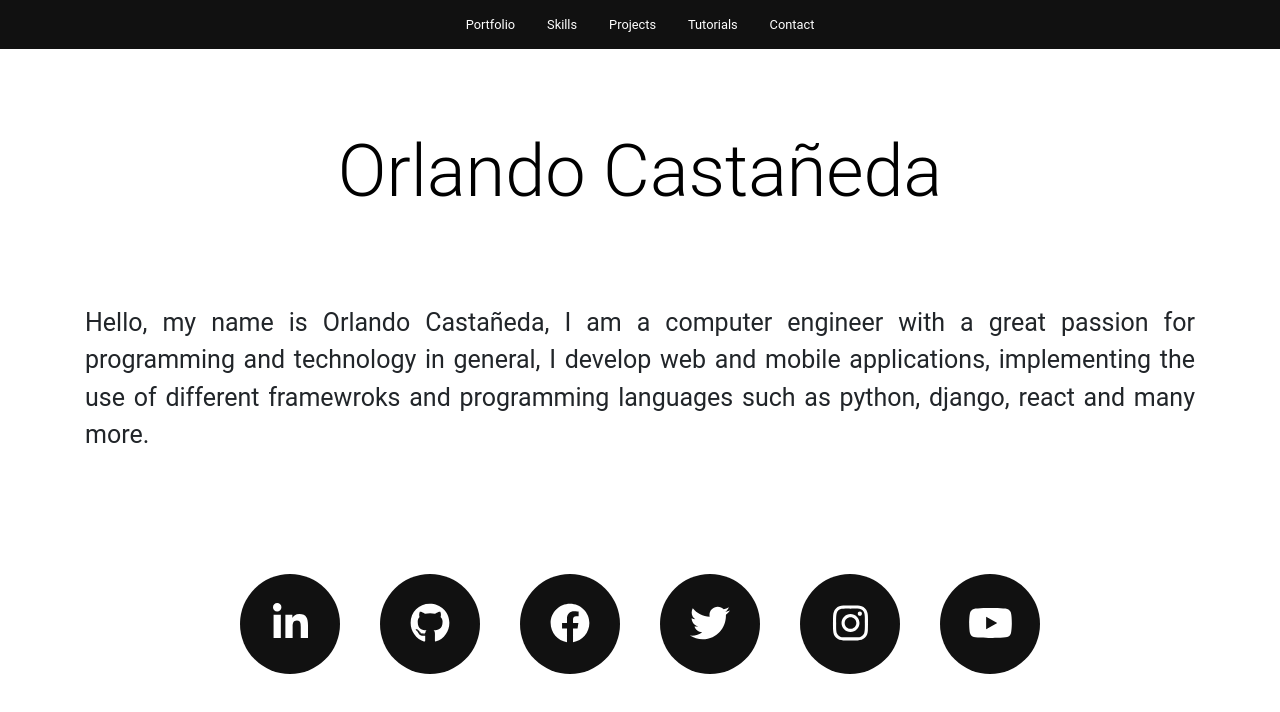
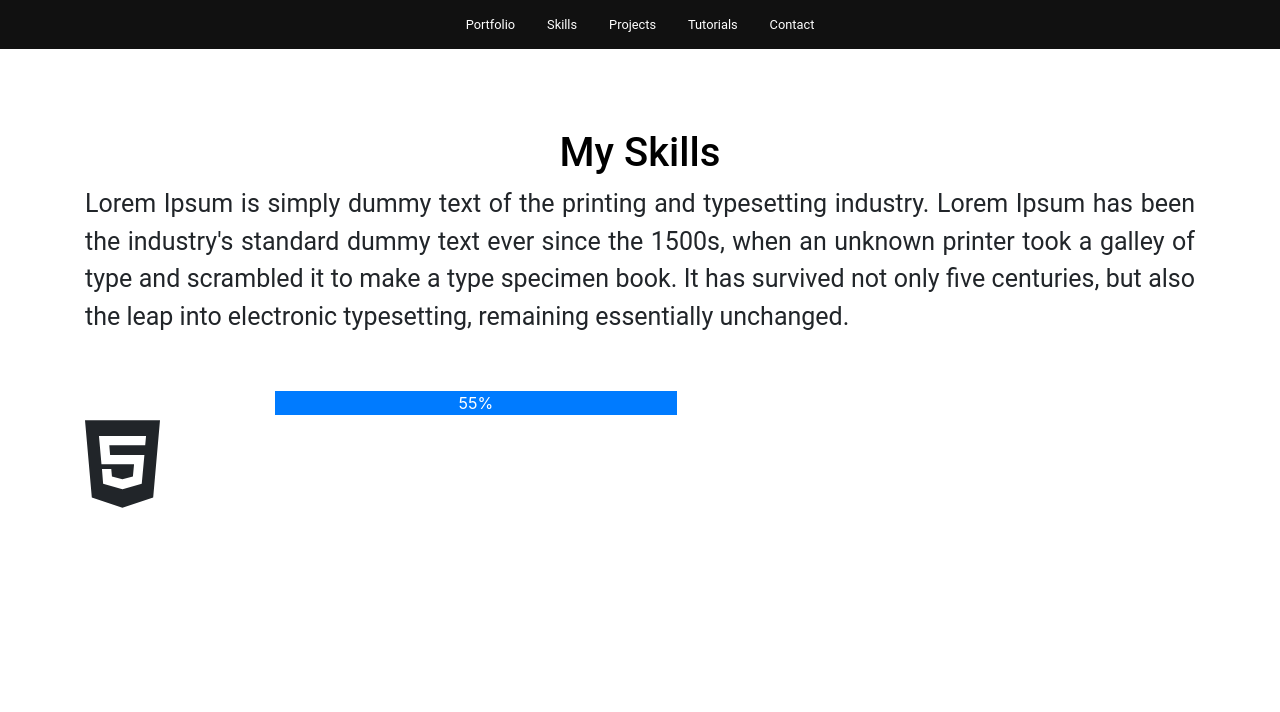
Before and after one commit to orlandCasta/web-portfolio, a React app in the folder web_portfolio/: page / in a window 1280 px wide. Built offline with nearby package versions, Linux system fonts and the light colour scheme.

Commit message:
Skills page under development, icons and progress bar included, not finished yet

```diff
--- a/web_portfolio/src/index.js
+++ b/web_portfolio/src/index.js
@@ -6,6 +6,7 @@ and dom of the appendchill */
 import React from 'react';
 import ReactDOM from 'react-dom';
 import Profile from './pages/Profile';
+import Skills from './pages/skills';
 
 //Bootstrap
 import 'bootstrap/dist/css/bootstrap.css';
@@ -17,4 +18,4 @@ import 'bootstrap/dist/css/bootstrap.css';
 const container = document.getElementById('app')
 
 //ReactDOM(__what__,__where);
-ReactDOM.render(<Profile/>,container);
+ReactDOM.render(<Skills/>,container);
--- /dev/null
+++ b/web_portfolio/src/pages/skills.js
@@ -0,0 +1,52 @@
+import React from 'react';
+import Navbar from '../components/Navbar';
+import '../pages/styles/skills.css';
+
+// libraries for awesome font icons
+import {FontAwesomeIcon} from '@fortawesome/react-fontawesome'
+import {} from '@fortawesome/free-solid-svg-icons'// prefix fas
+import {faReact,faHtml5,faCss3,faPython,faJsSquare,faBootstrap} from '@fortawesome/free-brands-svg-icons'// prefix fab
+
+class Skills extends React.Component{
+    render(){
+        return(
+            <div>
+                <Navbar/>
+                <div className="container">
+                    <div className="row">
+                        <div className="col text-center">
+                            <div className="name">
+                                <h1>My Skills</h1>
+                            </div>
+                        </div>
+                    </div>
+                    <div className="row">
+                        <div className="col text-justify">
+                        <text>
+                        Lorem Ipsum is simply dummy text of the printing and typesetting industry. Lorem Ipsum has been the industry's
+                        standard dummy text ever since the 1500s, when an unknown printer took a galley of type and scrambled
+                        it to make a type specimen book. It has survived not only five centuries, but also the leap
+                        into electronic typesetting, remaining essentially unchanged.
+                        </text>
+                        </div>
+                    </div>
+                    <div className="skillscontainer">
+                        <div className="row">
+                            <div className="col-2 skilliconcontainer justify-content-center">
+                                <i className="skill-icon"><FontAwesomeIcon icon={faHtml5}/></i>
+                            </div>
+                            <div className="col-8">
+                                <div className="progresscol">
+                                    <div class="progress-bar bg-inverse progressforstyle" role="progressbar">55%</div>
+                                </div>
+                            </div>
+                        </div>
+
+                    </div>
+                </div>
+            </div>
+        )
+    }
+}
+
+export default Skills;
--- /dev/null
+++ b/web_portfolio/src/pages/styles/skills.css
@@ -0,0 +1,21 @@
+.progressforstyle{
+    width:55%;
+}
+
+.progresscol{
+    height:30px;
+
+}
+
+h1 {
+    color: black;
+    font-family: 'Roboto', sans-serif;
+}
+
+.skillscontainer{
+    margin-top: 5%;
+}
+.skill-icon{
+   height: 100px;
+   font-size: 100px;
+}
```
Also changed, not shown: web_portfolio/src/components/styles/navbar.css (line endings or trailing spaces).
